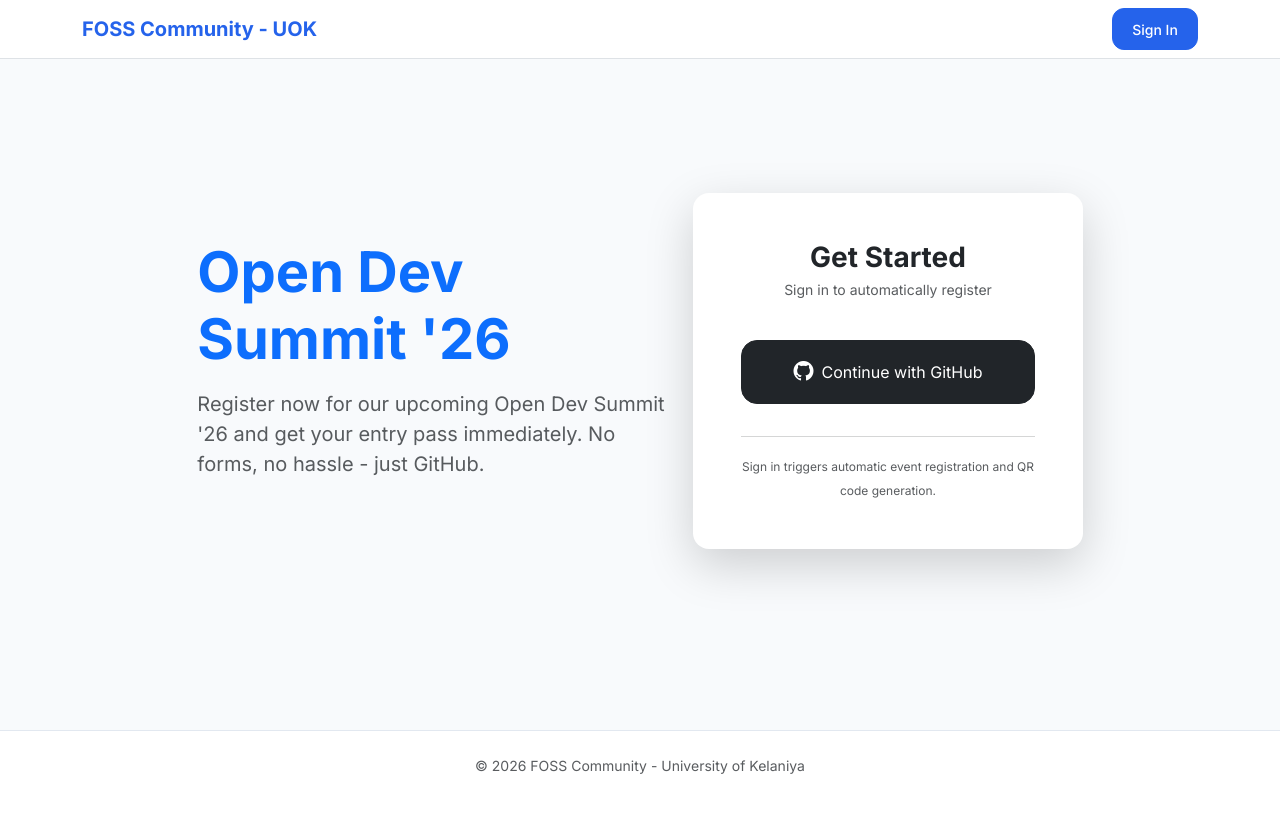
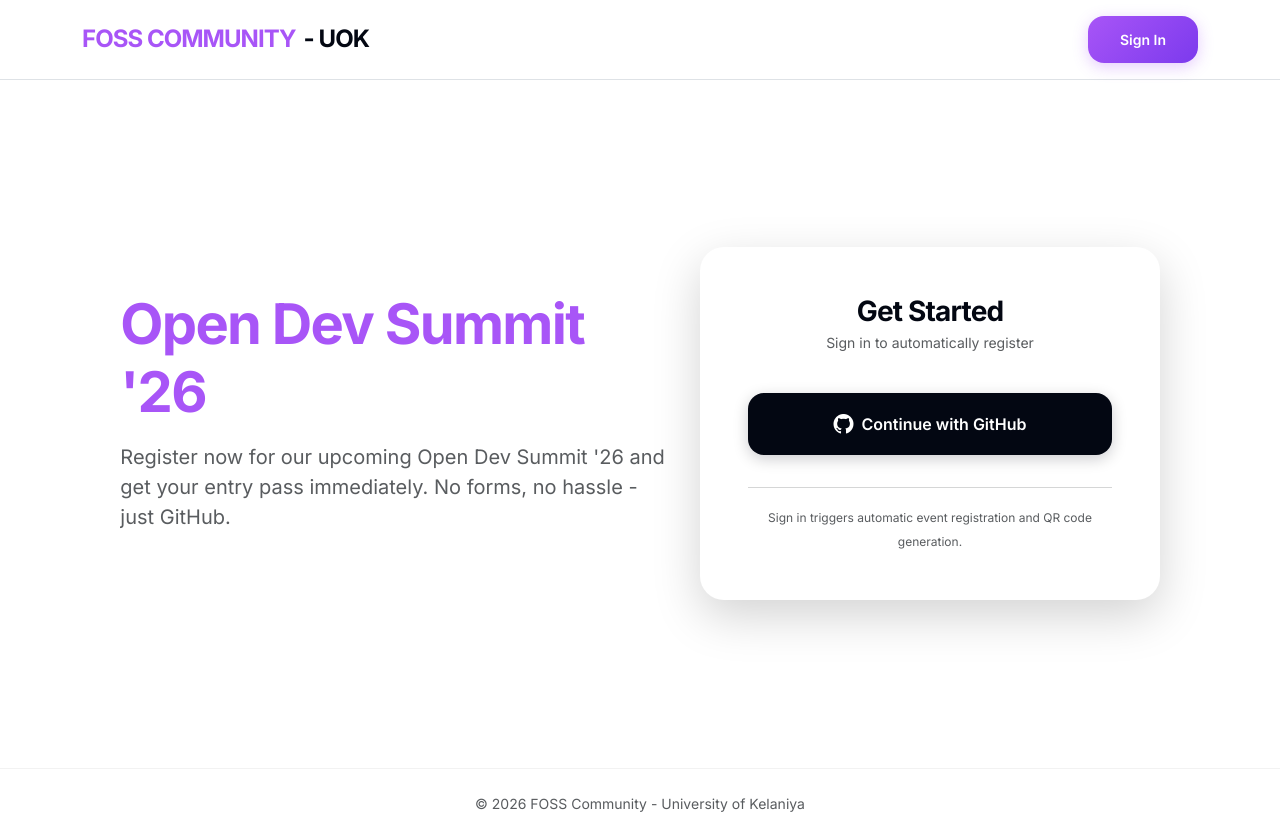
Before and after one commit to fossuok/qr.fossuok.org, a FastAPI app: page / in a window 1280 px wide. Before the commit the page ends 774 px from the top, so only its background shows below. Run offline with FastAPI, Linux system fonts and the light colour scheme; parts of the project's set-up code (start-up, migrations or seed data) failed here and were passed over.

Commit message:
feat (templates): color theme updated to original fossuok website

```diff
--- a/templates/layout.html
+++ b/templates/layout.html
@@ -15,58 +15,164 @@
 
     <style>
         :root {
-            --foss-primary: #2563eb;
-            --foss-bg: #f8fafc;
+            /* FOSSUOK Official Website Colors */
+            --bs-primary: #a855f7;
+            --bs-primary-rgb: 168, 85, 247;
+            --bs-success: #14b8a6;
+            --bs-success-rgb: 20, 184, 166;
+            --bs-dark: #030712;
+            --bs-dark-rgb: 3, 7, 18;
+
+            --foss-accent: #c084fc;
+            --foss-bg: #ffffff;
+            --foss-text: #0f172a;
+            --foss-secondary: #64748b;
         }
 
         body {
             font-family: 'Inter', sans-serif;
             background-color: var(--foss-bg);
-            color: #1e293b;
+            color: var(--foss-text);
+            -webkit-font-smoothing: antialiased;
         }
 
         .navbar {
-            backdrop-filter: blur(8px);
-            background-color: rgba(255, 255, 255, 0.9);
+            backdrop-filter: blur(12px);
+            background-color: rgba(255, 255, 255, 0.95);
+            border-bottom: 1px solid rgba(0, 0, 0, 0.05);
+            padding: 1rem 0;
         }
 
         .navbar-brand {
-            font-weight: 700;
-            color: var(--foss-primary);
+            font-weight: 800;
+            color: var(--bs-dark);
+            letter-spacing: -0.04em;
+            font-size: 1.5rem;
+            text-transform: uppercase;
+        }
+
+        .navbar-brand span {
+            color: var(--bs-primary);
         }
 
         .card {
             border: 0;
+            border-radius: 1.5rem;
+            box-shadow: 0 10px 25px -5px rgba(0, 0, 0, 0.05), 0 8px 10px -6px rgba(0, 0, 0, 0.05);
+            background: #ffffff;
+        }
+
+        /* Buttons - Website Style */
+        .btn {
+            font-weight: 600;
             border-radius: 1rem;
-            box-shadow: 0 4px 6px -1px rgb(0 0 0 / 0.1), 0 2px 4px -2px rgb(0 0 0 / 0.1);
+            transition: all 0.3s cubic-bezier(0.4, 0, 0.2, 1);
+            padding: 0.8rem 2rem;
+            border: none;
         }
 
         .btn-primary {
-            background-color: var(--foss-primary);
-            border-color: var(--foss-primary);
-            padding: 0.6rem 1.2rem;
-            font-weight: 500;
-            border-radius: 0.75rem;
+            background: linear-gradient(135deg, #a855f7 0%, #7c3aed 100%);
+            color: #ffffff !important;
+            box-shadow: 0 4px 15px rgba(168, 85, 247, 0.3);
+        }
+
+        .btn-primary:hover {
+            transform: translateY(-2px);
+            box-shadow: 0 8px 25px rgba(168, 85, 247, 0.4);
+            filter: brightness(1.1);
+        }
+
+        .btn-success {
+            background: linear-gradient(135deg, #14b8a6 0%, #0d9488 100%);
+            color: #ffffff !important;
+            box-shadow: 0 4px 15px rgba(20, 184, 166, 0.3);
+        }
+
+        .btn-success:hover {
+            transform: translateY(-2px);
+            box-shadow: 0 8px 25px rgba(20, 184, 166, 0.4);
+            filter: brightness(1.1);
+        }
+
+        .btn-dark {
+            background-color: var(--bs-dark);
+            color: #ffffff !important;
+            box-shadow: 0 4px 15px rgba(3, 7, 18, 0.2);
         }
 
         .app-container {
-            max-width: 1000px;
-            margin: 2rem auto;
-            padding: 0 1rem;
+            max-width: 1200px;
+            margin: 4rem auto;
+            padding: 0 2rem;
         }
 
-        .avatar-circle {
-            width: 40px;
-            height: 40px;
-            border-radius: 50%;
-            object-fit: cover;
-            border: 2px solid #fff;
-            box-shadow: 0 0 0 1px #e2e8f0;
+        .nav-link {
+            color: var(--foss-secondary);
+            font-weight: 600;
+            margin: 0 0.5rem;
+            transition: color 0.2s ease;
         }
 
+        .nav-link:hover {
+            color: var(--bs-primary);
+        }
+
+        /* Official Site Heading Style */
+        h1, h2, h3, .display-4 {
+            font-weight: 800;
+            letter-spacing: -0.03em;
+            color: var(--bs-dark);
+        }
+
+        .text-brand-gradient {
+            background: linear-gradient(to right, #a855f7, #c084fc);
+            -webkit-background-clip: text;
+            background-clip: text;
+            -webkit-text-fill-color: transparent;
+        }
+
+        /* Bootstrap utility overrides */
+        .text-primary { color: var(--bs-primary) !important; }
+        .bg-primary { background-color: var(--bs-primary) !important; }
+        .bg-primary-subtle { background-color: rgba(var(--bs-primary-rgb), 0.1) !important; }
+        .border-primary { border-color: var(--bs-primary) !important; }
+
+        .text-success { color: var(--bs-success) !important; }
+        .bg-success { background-color: var(--bs-success) !important; }
+        .bg-success-subtle { background-color: rgba(var(--bs-success-rgb), 0.1) !important; }
+        .border-success { border-color: var(--bs-success) !important; }
+
+        .btn-outline-primary {
+            color: var(--bs-primary);
+            border: 2px solid var(--bs-primary);
+            background: transparent;
+        }
+
+        .btn-outline-primary:hover {
+            background-color: var(--bs-primary);
+            color: #ffffff;
+        }
+
+        .btn-outline-success {
+            color: var(--bs-success);
+            border: 2px solid var(--bs-success);
+            background: transparent;
+        }
+
+        .btn-outline-success:hover {
+            background-color: var(--bs-success);
+            color: #ffffff;
+        }
+
+        .progress-bar { background: linear-gradient(90deg, #a855f7, #14b8a6) !important; }
+
         footer {
-            margin-top: auto;
-            border-top: 1px solid #e2e8f0;
+            margin-top: 5rem;
+            padding: 3rem 0;
+            background-color: #f8fafc;
+            border-top: 1px solid rgba(0, 0, 0, 0.05);
+            color: var(--foss-secondary);
         }
     </style>
 
@@ -77,7 +183,7 @@
     <nav class="navbar navbar-expand-lg border-bottom sticky-top">
         <div class="container">
             <a class="navbar-brand d-flex align-items-center gap-2" href="/">
-                <span>FOSS Community - UOK</span>
+                <span>FOSS Community</span> - UOK
             </a>
             <button class="navbar-toggler" type="button" data-bs-toggle="collapse" data-bs-target="#navbarMain">
                 <span class="navbar-toggler-icon"></span>
```
